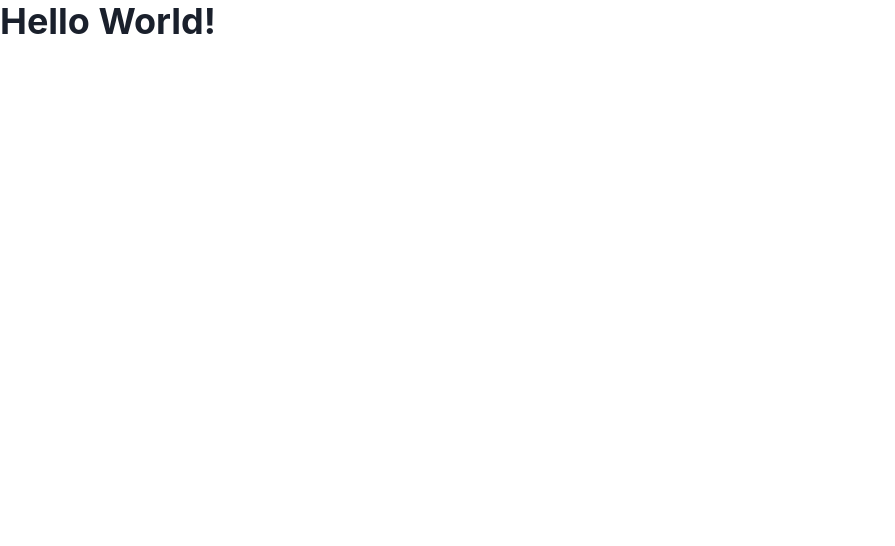
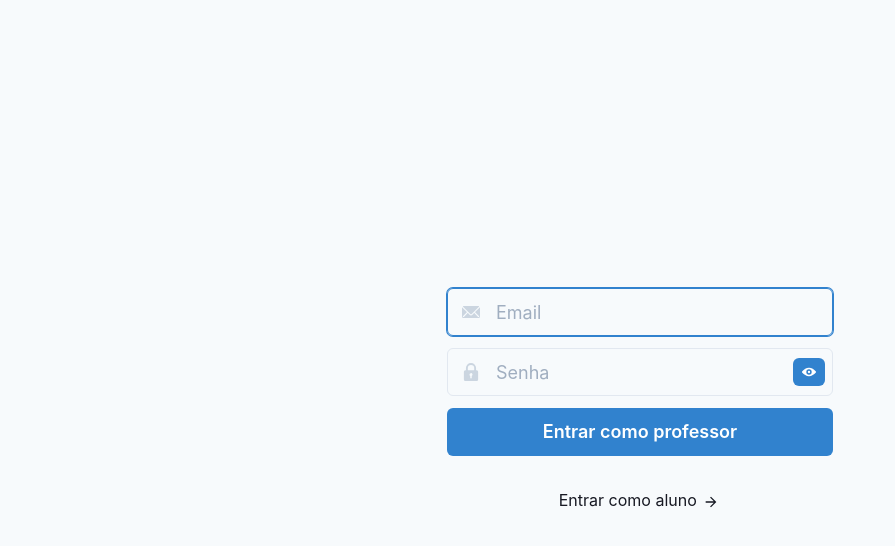
Before and after one commit to AlexsandroBezerra/college-web, a Next.js app: page / in a window 1280 px wide. Shown: the top 546 px of the page, without its empty margins (0-895 px from the left). Built offline with nearby package versions, Linux system fonts and the light colour scheme.

Commit message:
feat: add professors sign in page

```diff
--- a/package.json
+++ b/package.json
@@ -9,6 +9,7 @@
     "lint": "next lint"
   },
   "dependencies": {
+    "@chakra-ui/icons": "^1.0.15",
     "@chakra-ui/react": "^1.6.9",
     "@emotion/react": "^11",
     "@emotion/styled": "^11",
--- a/src/pages/_app.tsx
+++ b/src/pages/_app.tsx
@@ -1,9 +1,11 @@
 import { ChakraProvider } from "@chakra-ui/react";
 import { AppProps } from "next/app";
 
+import { theme } from "../styles/theme";
+
 export default function MyApp({ Component, pageProps }: AppProps) {
   return (
-    <ChakraProvider>
+    <ChakraProvider theme={theme}>
       <Component {...pageProps} />
     </ChakraProvider>
   );
--- a/src/pages/index.tsx
+++ b/src/pages/index.tsx
@@ -1,14 +1,92 @@
-import { Heading } from "@chakra-ui/react";
+import { FormEvent, useState } from "react";
+import {
+  Button,
+  Flex,
+  Stack,
+  IconButton,
+  Input,
+  InputGroup,
+  InputLeftElement,
+  InputRightElement,
+  Link,
+} from "@chakra-ui/react";
+import {
+  ArrowForwardIcon,
+  EmailIcon,
+  ViewIcon,
+  ViewOffIcon,
+  LockIcon,
+} from "@chakra-ui/icons";
 import Head from "next/head";
+import NextLink from "next/link";
 
 export default function Home() {
+  const [isPasswordVisible, setIsPasswordVisible] = useState(false);
+
+  function toggleIsPasswordVisible() {
+    setIsPasswordVisible((state) => !state);
+  }
+
+  function handleSignIn(event: FormEvent) {
+    event.preventDefault();
+  }
+
   return (
     <>
       <Head>
         <title>Hello World Page</title>
       </Head>
 
-      <Heading>Hello World!</Heading>
+      <Flex align="center" justify="center" height="100vh" direction="column">
+        <Stack spacing={3} as="form" onSubmit={handleSignIn}>
+          <InputGroup size="lg">
+            <InputLeftElement pointerEvents="none">
+              <EmailIcon color="gray.300" />
+            </InputLeftElement>
+
+            <Input
+              type="email"
+              placeholder="Email"
+              name="email"
+              isRequired
+              autoFocus
+            />
+          </InputGroup>
+
+          <InputGroup size="lg">
+            <InputLeftElement pointerEvents="none">
+              <LockIcon color="gray.300" />
+            </InputLeftElement>
+
+            <Input
+              type={isPasswordVisible ? "text" : "password"}
+              placeholder="Senha"
+              name="password"
+              isRequired
+            />
+
+            <InputRightElement width="3rem">
+              <IconButton
+                aria-label="Mostrar ou esconder senha"
+                h="1.75rem"
+                size="sm"
+                onClick={toggleIsPasswordVisible}
+                icon={isPasswordVisible ? <ViewOffIcon /> : <ViewIcon />}
+              />
+            </InputRightElement>
+          </InputGroup>
+
+          <Button size="lg" type="submit">
+            Entrar como professor
+          </Button>
+        </Stack>
+
+        <NextLink href="/">
+          <Link mt="8" colorScheme="blue">
+            Entrar como aluno <ArrowForwardIcon mx="2px" />
+          </Link>
+        </NextLink>
+      </Flex>
     </>
   );
 }
--- a/src/styles/theme.ts
+++ b/src/styles/theme.ts
@@ -1,6 +1,8 @@
-import { extendTheme } from "@chakra-ui/react";
+import { extendTheme, withDefaultColorScheme } from "@chakra-ui/react";
 
-export const theme = extendTheme({
+export const theme = extendTheme(
+  withDefaultColorScheme({ colorScheme: "blue" }),
+  {
     styles: {
       global: {
         body: {
@@ -9,4 +11,5 @@ export const theme = extendTheme({
         },
       },
     },
-});
+  }
+);
```
Also changed, not shown: 1 other file (tests, documents, lock files or other folders). Lines whose indentation alone changed are shown as unchanged.
